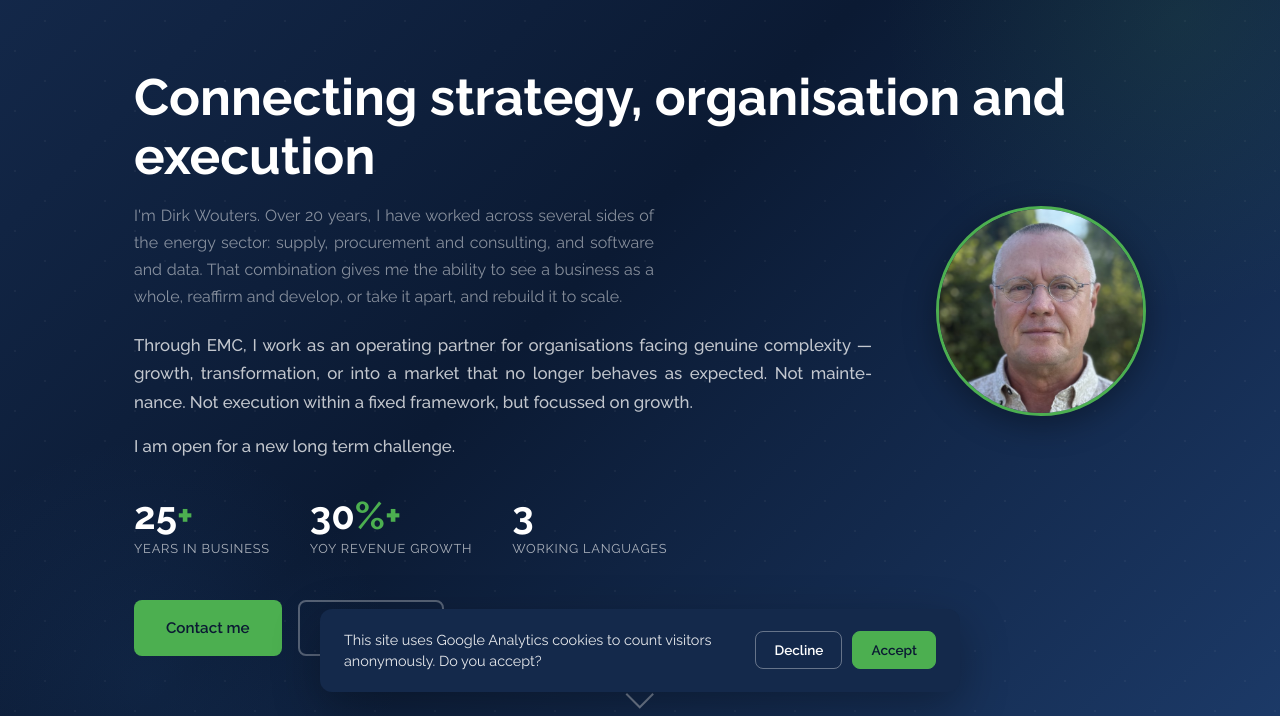
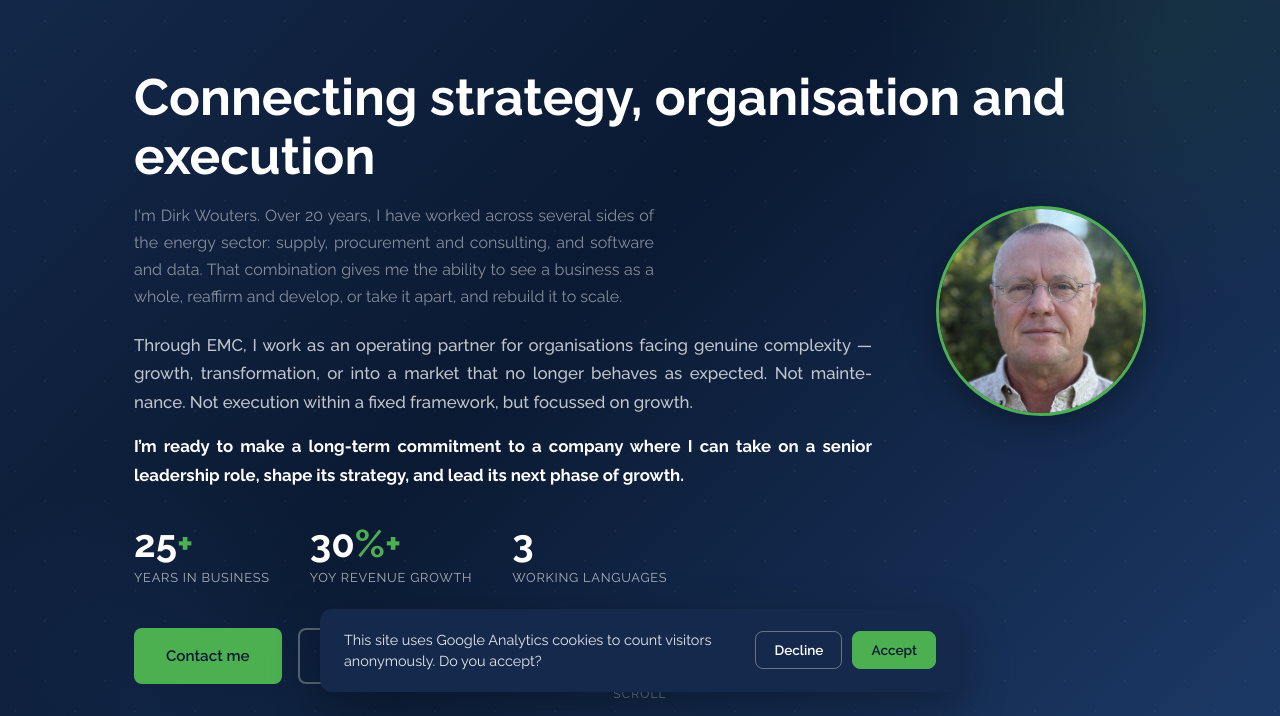
Before and after one commit to Dirk1104/web, a plain HTML site: page index.html in a window 1280 px wide. Shown: the part 84-800 px from the top of the page. Drawn offline with Linux system fonts and the light colour scheme.

Commit message:
Replace hero availability line with bold senior-leadership statement
Bold white text, no automatic hyphenation so key words stay whole.

Co-Authored-By: Claude Opus 5.5 <noreply@anthropic.com>
Claude-Session: https://claude.ai/code/session_01YQZiib7UNnijR24s1qJ2kD

```diff
--- a/index.html
+++ b/index.html
@@ -48,7 +48,7 @@
                 <div class="hero-text">
                 <p class="hero-subtitle">I'm Dirk Wouters. Over 20 years, I have worked across several sides of the energy sector: supply, procurement and consulting, and software and data. That combination gives me the ability to see a business as a whole, reaffirm and develop, or take it apart, and rebuild it to scale.</p>
                 <p class="hero-lead">Through EMC, I work as an operating partner for organisations facing genuine complexity &mdash; growth, transformation, or into a market that no longer behaves as expected. Not maintenance. Not execution within a fixed framework, but focussed on growth.</p>
-                <p class="hero-lead">I am open for a new long term challenge.</p>
+                <p class="hero-lead"><strong>I&rsquo;m ready to make a long-term commitment to a company where I can take on a senior leadership role, shape its strategy, and lead its next phase of growth.</strong></p>
                 <div class="hero-stats">
                     <div class="stat">
                         <div class="stat-value"><span class="stat-number" data-target="25">0</span><span class="stat-plus">+</span></div>
--- a/styles.css
+++ b/styles.css
@@ -273,6 +273,13 @@ ul { list-style: none; }
 
 .hero-lead + .hero-lead {
     margin-top: -20px;
+}
+
+.hero-lead strong {
+    font-weight: 700;
+    color: #fff;
+    hyphens: manual;
+    -webkit-hyphens: manual;
 }
 
 .hero-stats {
```
